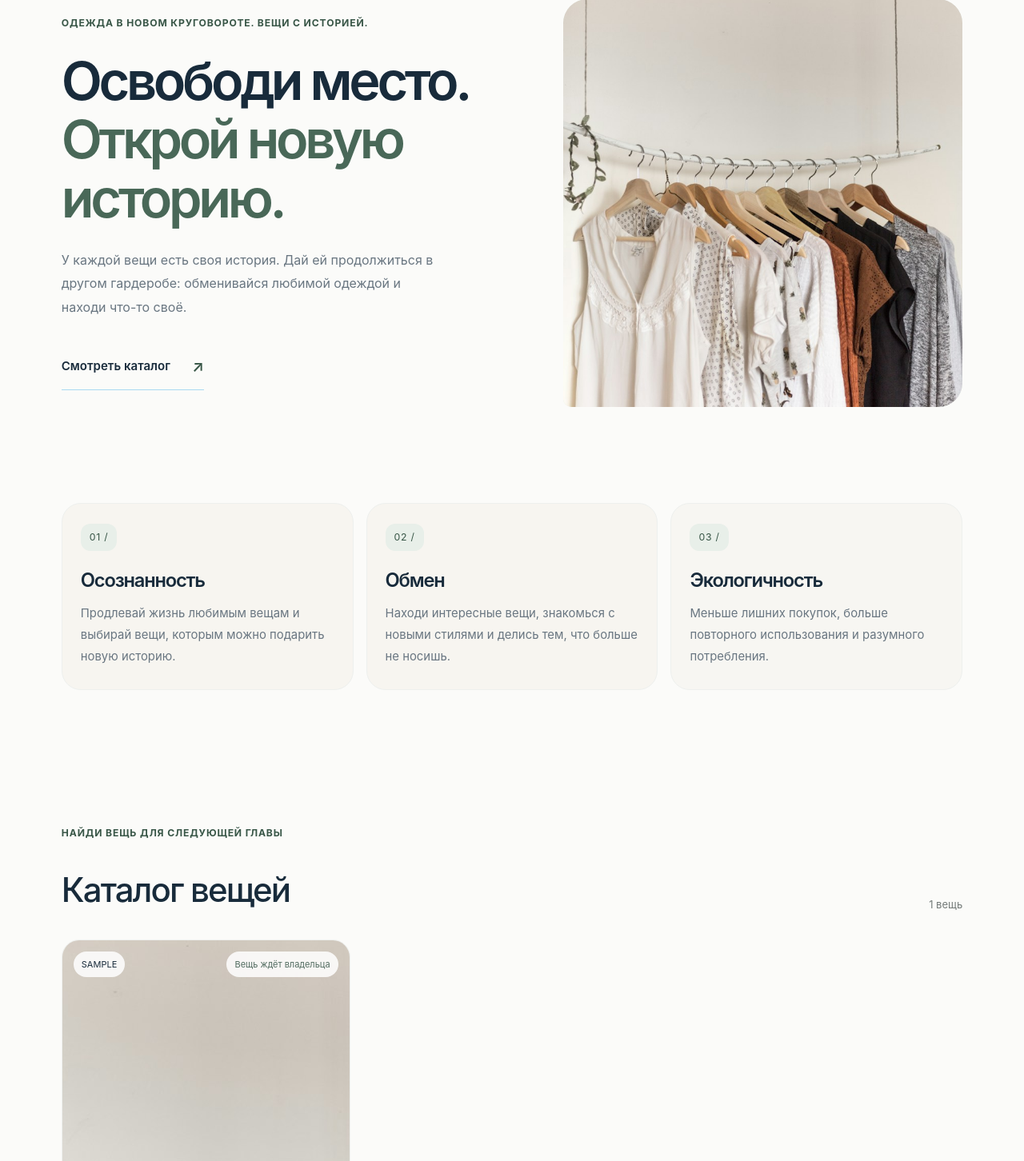
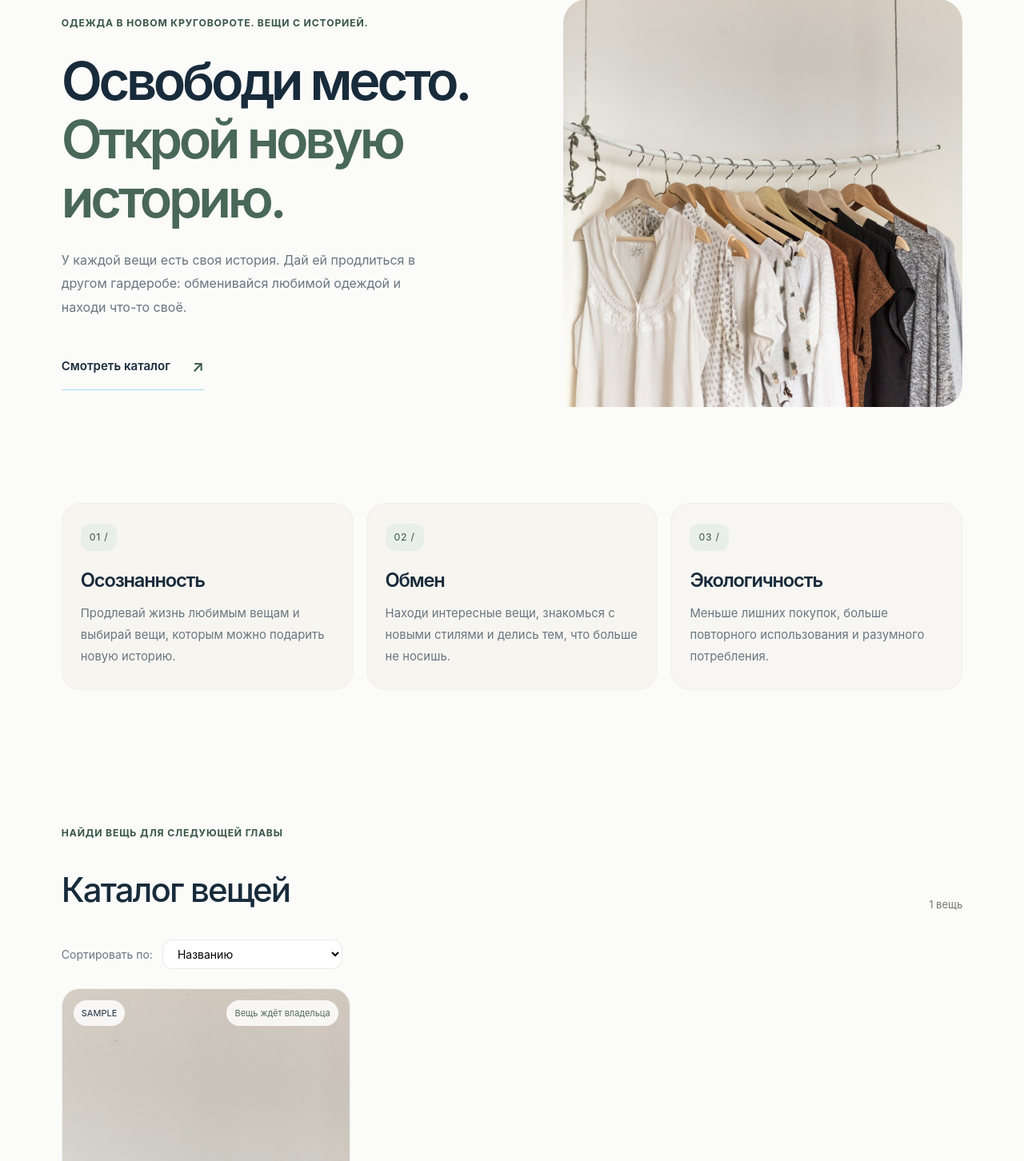
Before and after one commit to yowaike/clothing-exchange, a Django app: page / in a window 1280 px wide. Shown: the part 163-1615 px from the top of the page at 80% size. Run offline with Django 5.2, Linux system fonts and the light colour scheme; tables that the repository leaves empty hold one stand-in row (values such as "Sample post").

Commit message:
ПР9: последний коммит по практике 9

```diff
--- a/items/static/items/style.css
+++ b/items/static/items/style.css
@@ -1331,3 +1331,67 @@ a:focus-visible {
         grid-template-columns: 1fr;
     }
 }
+/* Пагинация */
+.pagination {
+    display: flex;
+    justify-content: center;
+    align-items: center;
+    gap: 12px;
+    margin-top: 48px;
+    padding-top: 32px;
+    border-top: 1px solid var(--line);
+}
+
+.pagination-link {
+    padding: 10px 18px;
+    border-radius: 20px;
+    background: #F7F5F0;
+    color: var(--ink);
+    font-size: 14px;
+    font-weight: 500;
+    transition: background 180ms ease, transform 180ms ease;
+}
+
+.pagination-link:hover {
+    background: #E8EFE9;
+    transform: translateY(-2px);
+}
+
+.pagination-current {
+    padding: 10px 18px;
+    border-radius: 20px;
+    background: var(--blue);
+    color: #fff;
+    font-size: 14px;
+    font-weight: 600;
+}
+.catalog-controls {
+    margin-bottom: 24px;
+}
+
+.sort-form {
+    display: flex;
+    align-items: center;
+    gap: 12px;
+}
+
+.sort-form label {
+    font-size: 14px;
+    color: var(--muted);
+}
+
+.sort-form select {
+    padding: 8px 14px;
+    border: 1px solid var(--line);
+    border-radius: 12px;
+    background: #fff;
+    font-size: 14px;
+    font-family: inherit;
+    cursor: pointer;
+}
+.statistics-summary {
+    display: grid;
+    grid-template-columns: repeat(auto-fit, minmax(240px, 1fr));
+    gap: 22px;
+    margin-bottom: 48px;
+}
--- a/items/templates/items/home.html
+++ b/items/templates/items/home.html
@@ -10,7 +10,7 @@
         <h1>Освободи место.<br><span>Открой новую историю.</span></h1>
         <p class="hero-text">
             У каждой вещи есть своя история.
-            Дай ей продолжиться в другом гардеробе:
+            Дай ей продлиться в другом гардеробе:
             обменивайся любимой одеждой и находи что-то своё.
         </p>
         <a class="primary-button" href="#catalog">
@@ -49,10 +49,30 @@
             <p class="eyebrow">Найди вещь для следующей главы</p>
             <h2 id="catalog-title">Каталог вещей</h2>
         </div>
-        <span class="catalog-count">{{ items|length }} {% with count=items|length %}{% if count == 1 %}вещь{% elif count >= 2 and count <= 4 %}вещи{% else %}вещей{% endif %}{% endwith %}</span>
+        <span class="catalog-count">
+            {{ page_obj.paginator.count }}
+            {% with count=page_obj.paginator.count %}
+                {% if count == 1 %}вещь
+                {% elif count >= 2 and count <= 4 %}вещи
+                {% else %}вещей{% endif %}
+            {% endwith %}
+        </span>
     </div>
+
+    <div class="catalog-controls">
+        <form method="get" class="sort-form">
+            <label for="sort">Сортировать по:</label>
+            <select id="sort" name="sort" onchange="this.form.submit()">
+                <option value="item_name" {% if sort_by == 'item_name' %}selected{% endif %}>Названию</option>
+                <option value="-item_name" {% if sort_by == '-item_name' %}selected{% endif %}>Названию (по убыванию)</option>
+                <option value="size" {% if sort_by == 'size' %}selected{% endif %}>Размеру</option>
+                <option value="condition" {% if sort_by == 'condition' %}selected{% endif %}>Состоянию</option>
+            </select>
+        </form>
+    </div>
+
     <div class="catalog-grid">
-        {% for item in items %}
+        {% for item in page_obj %}
             {% include 'items/includes/item_card.html' with item=item %}
         {% empty %}
         <div class="catalog-empty">
@@ -62,5 +82,25 @@
         </div>
         {% endfor %}
     </div>
+
+    {% if page_obj.has_other_pages %}
+    <nav class="pagination" aria-label="Навигация по страницам каталога">
+        {% if page_obj.has_previous %}
+        <a href="?page={{ page_obj.previous_page_number }}{% if sort_by %}&sort={{ sort_by }}{% endif %}" class="pagination-link">← Назад</a>
+        {% endif %}
+
+        {% for num in page_obj.paginator.page_range %}
+            {% if page_obj.number == num %}
+                <span class="pagination-current">{{ num }}</span>
+            {% elif num > page_obj.number|add:"-3" and num < page_obj.number|add:"3" %}
+                <a href="?page={{ num }}{% if sort_by %}&sort={{ sort_by }}{% endif %}" class="pagination-link">{{ num }}</a>
+            {% endif %}
+        {% endfor %}
+
+        {% if page_obj.has_next %}
+        <a href="?page={{ page_obj.next_page_number }}{% if sort_by %}&sort={{ sort_by }}{% endif %}" class="pagination-link">Вперёд →</a>
+        {% endif %}
+    </nav>
+    {% endif %}
 </section>
 {% endblock %}
--- a/items/views.py
+++ b/items/views.py
@@ -1,33 +1,43 @@
+from django.core.paginator import Paginator
+from django.db.models import Avg, Count, Q
 from django.shortcuts import get_object_or_404, render
-from django.db.models import Count
 
 from .models import Item
 
 
 def home(request):
-    """
-    Главная страница: список доступных вещей.
-    ORM-аналог: SELECT * FROM items WHERE is_available = 1 ORDER BY item_name
-    """
-    items = Item.objects.filter(is_available=True).order_by('item_name')
-    return render(request, "items/home.html", {"items": items})
+    """Главная страница: каталог доступных вещей с пагинацией и сортировкой."""
+    items = Item.objects.filter(is_available=True)
+
+    sort_by = request.GET.get('sort', 'item_name')
+    allowed_sorts = ['item_name', '-item_name', 'size', 'condition']
+    if sort_by not in allowed_sorts:
+        sort_by = 'item_name'
+
+    items = items.order_by(sort_by)
+
+    paginator = Paginator(items, 6)
+    page_number = request.GET.get('page')
+    page_obj = paginator.get_page(page_number)
+
+    return render(request, "items/home.html", {
+        "page_obj": page_obj,
+        "sort_by": sort_by,
+    })
 
 
 def item_detail(request, item_id):
-    """
-    Страница конкретной вещи.
-    ORM-аналог: SELECT * FROM items WHERE id = ? AND is_available = 1
-    """
-    # get_object_or_404 автоматически вернет страницу 404, если вещь не найдена
-    item = get_object_or_404(Item, pk=item_id, is_available=True)
+    """Страница конкретной вещи."""
+    item = get_object_or_404(
+        Item.objects.select_related('owner'),
+        pk=item_id,
+        is_available=True
+    )
 
-    # Поиск похожих вещей того же размера (исключаем текущую вещь)
-    # ORM-аналог: SELECT * FROM items WHERE size = ? AND id != ? AND
-    # is_available = 1 LIMIT 5
     similar_items = Item.objects.filter(
         size=item.size,
         is_available=True
-    ).exclude(pk=item.pk)[:5]
+    ).exclude(pk=item.pk).order_by('item_name')[:5]
 
     return render(
         request,
@@ -40,17 +50,13 @@ def item_detail(request, item_id):
 
 
 def search_items(request):
-    """
-    Поиск вещей по названию.
-    ORM-аналог: SELECT * FROM items WHERE item_name LIKE '%query%' AND is_available = 1
-    """
+    """Поиск вещей по названию или состоянию (использует Q-объекты)."""
     query = request.GET.get("q", "").strip()
     items = []
 
     if query:
-        # __icontains обеспечивает регистронезависимый поиск по вхождению строки
         items = Item.objects.filter(
-            item_name__icontains=query,
+            Q(item_name__icontains=query) | Q(condition__icontains=query),
             is_available=True
         ).order_by('item_name')
 
@@ -58,14 +64,18 @@ def search_items(request):
 
 
 def statistics(request):
-    """
-    Страница статистики: количество вещей у каждого владельца.
-    ORM-аналог: SELECT owner__name, COUNT(id) AS items_count FROM items GROUP BY owner__name ORDER BY items_count DESC
-    """
-    # values('owner__name') группирует по имени владельца (через ForeignKey)
-    # annotate добавляет вычисляемое поле items_count
+    """Страница статистики с агрегацией и аннотацией."""
     stats = Item.objects.values('owner__name').annotate(
         items_count=Count('id')
     ).order_by('-items_count')
 
-    return render(request, "items/statistics.html", {"statistics": stats})
+    total_items = Item.objects.filter(is_available=True).count()
+    avg_items_per_owner = Item.objects.values('owner__name').annotate(
+        count=Count('id')
+    ).aggregate(avg=Avg('count'))['avg']
+
+    return render(request, "items/statistics.html", {
+        "statistics": stats,
+        "total_items": total_items,
+        "avg_items_per_owner": round(avg_items_per_owner or 0, 1),
+    })
```
Also changed, not shown: items/templates/items/statistics.html (+12 -1 lines).
